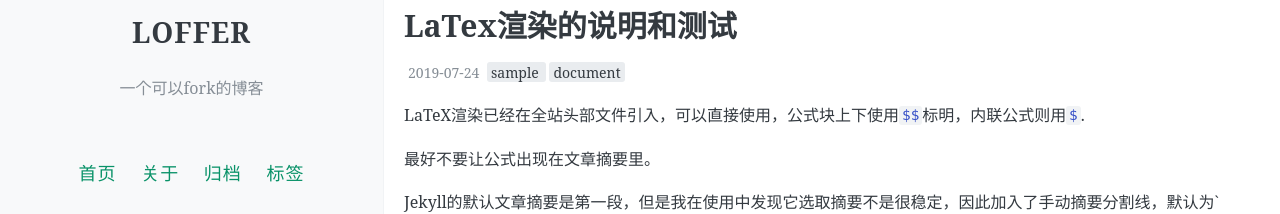
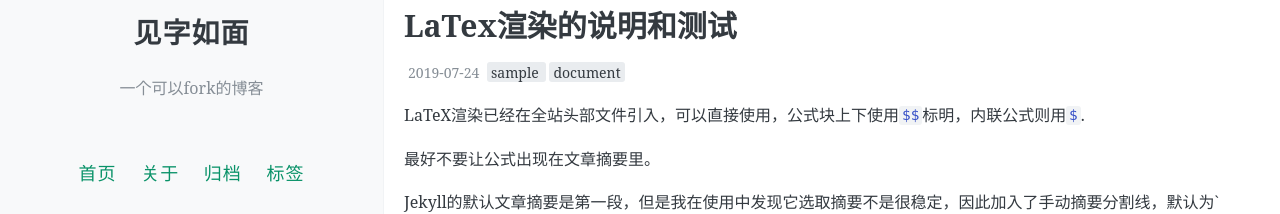
Before and after one commit to atpx4869/jzrm, a Jekyll site: the page built from index.html, in a window 1280 px wide. Shown: the part 290-504 px from the top of the page. Built offline with Jekyll 4.4.1, drawn with Linux system fonts in a browser that asks for light colours; the list of posts is cut into pages by our own code; comment, search, counter and statistics services are not loaded.

Commit message:
Update _config.yml

```diff
--- a/_config.yml
+++ b/_config.yml
@@ -7,11 +7,11 @@
 # 井号后面的文字是说明文档，不会被程序读取。
 
 # 描述/签名
-name: LOFFER
+name: 见字如面
 description: 一个可以fork的博客
 
 # 输入你的网站域名（如果你没有添加自己的域名，而是直接用GitHub pages分配的域名的话可以省略）
-url:
+url: 524869.xyz
 
 # 添加你的博客的二级域名，一般来说是你的repository名
 # 如果你的博客的URL是：(http://yourusername.github.io/repository-name)
```
